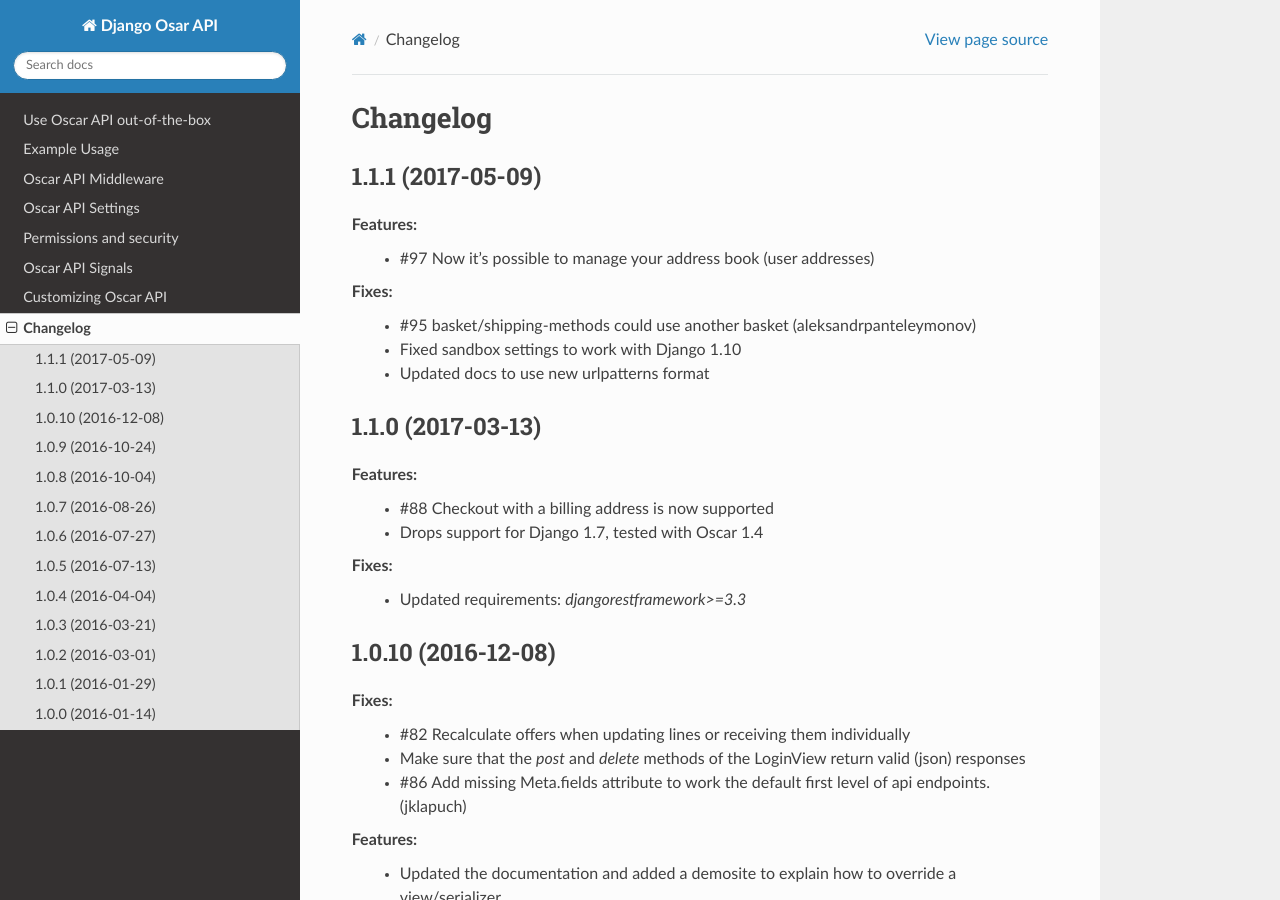
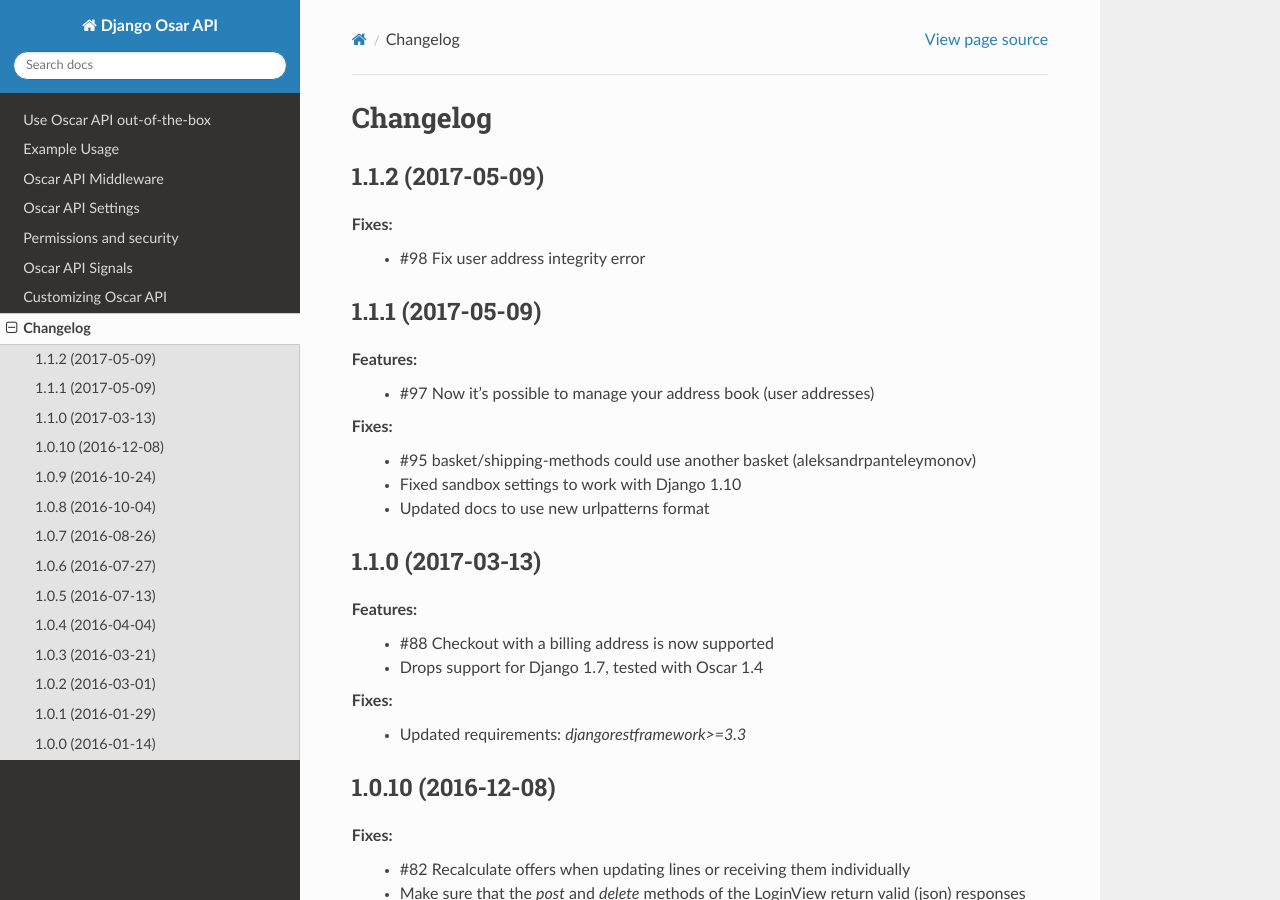
Before and after one commit to django-oscar/django-oscar-api, a Sphinx documentation site: the page built from docs/source/changelog.rst, in a window 1280 px wide and 900 px high. Built offline with Sphinx 7.4.7 and the Read the Docs theme 2.0.0, drawn with Linux system fonts in a browser that asks for light colours.

Commit message:
Release 1.1.2

```diff
--- a/docs/source/changelog.rst
+++ b/docs/source/changelog.rst
@@ -1,6 +1,11 @@
 =========
 Changelog
 =========
+
+1.1.2 (2017-05-09)
+-------------------
+Fixes:
+  * #98 Fix user address integrity error
 
 1.1.1 (2017-05-09)
 -------------------
--- a/setup.py
+++ b/setup.py
@@ -1,6 +1,6 @@
 from setuptools import setup, find_packages
 
-__version__ = "1.1.1"
+__version__ = "1.1.2"
 
 
 setup(
```
